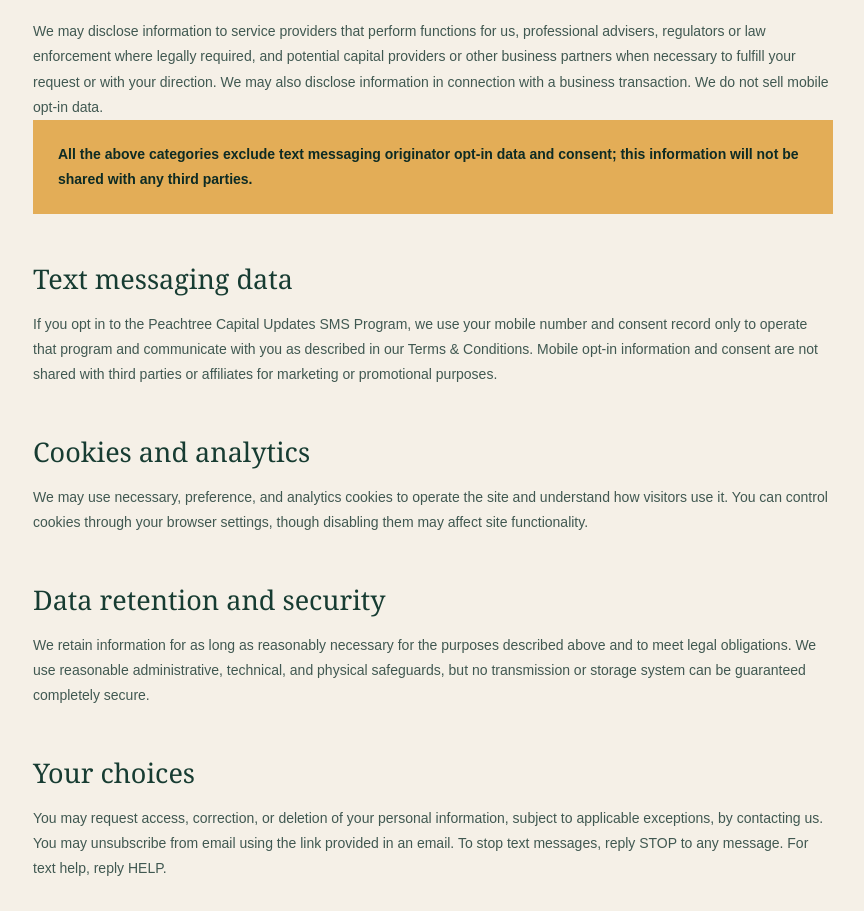
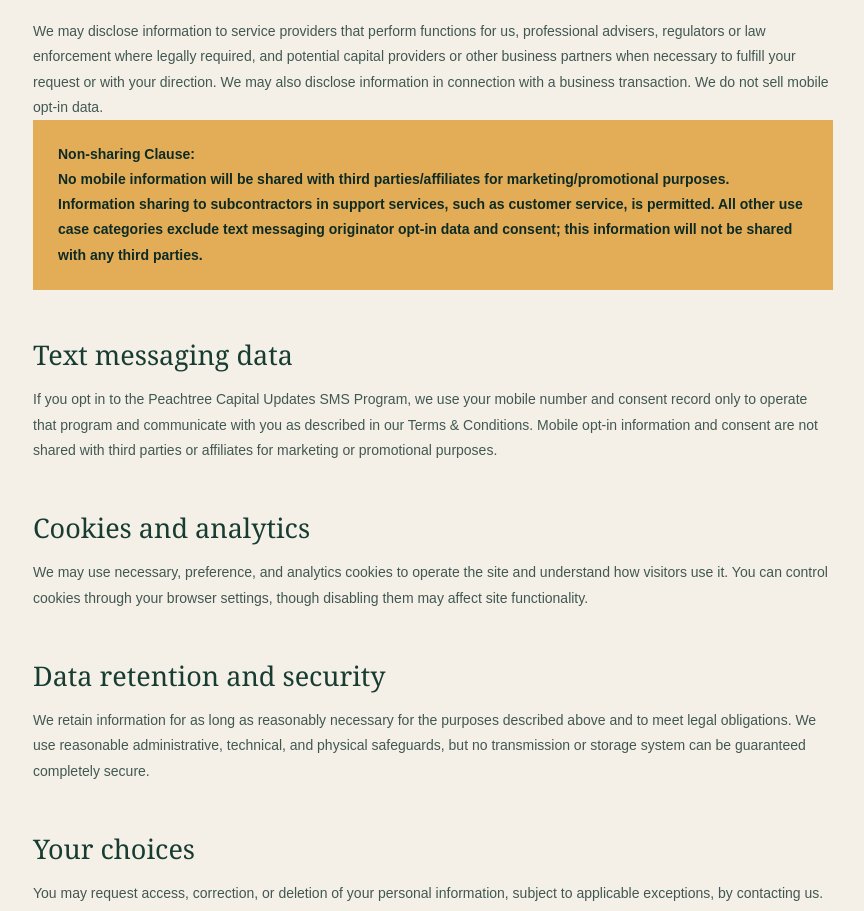
Before and after one commit to abdullahalmamun-dev/Specialistline_website, a Next.js app: page /privacy in a window 1280 px wide. Shown: the part 901-1812 px from the top of the page, without its empty margins (207-1071 px from the left). Built offline with nearby package versions, Linux system fonts and the light colour scheme.

Commit message:
Updated privacy policy

```diff
--- a/app/privacy/page.tsx
+++ b/app/privacy/page.tsx
@@ -4,7 +4,7 @@ export default function Privacy() {
   <h2>Information we collect</h2><p>We may collect information you provide directly, including your name, business name, email address, mobile telephone number, financing goals, business details, and the content of communications with us. We may also collect device, browser, IP address, referral, and website usage information through cookies and similar technologies.</p>
   <h2>How we use information</h2><p>We use information to respond to inquiries; provide financial consulting services; evaluate potential capital programs; connect you with appropriate service providers when you request or authorize it; operate and improve our website; maintain security; comply with law; and send communications, including text messages when you have separately opted in.</p>
   <h2>How we disclose information</h2><p>We may disclose information to service providers that perform functions for us, professional advisers, regulators or law enforcement where legally required, and potential capital providers or other business partners when necessary to fulfill your request or with your direction. We may also disclose information in connection with a business transaction. We do not sell mobile opt-in data.</p>
-  <p className="callout">All the above categories exclude text messaging originator opt-in data and consent; this information will not be shared with any third parties.</p>
+  <p className="callout"><strong>Non-sharing Clause:</strong><br />No mobile information will be shared with third parties/affiliates for marketing/promotional purposes. Information sharing to subcontractors in support services, such as customer service, is permitted. All other use case categories exclude text messaging originator opt-in data and consent; this information will not be shared with any third parties.</p>
   <h2>Text messaging data</h2><p>If you opt in to the Peachtree Capital Updates SMS Program, we use your mobile number and consent record only to operate that program and communicate with you as described in our Terms &amp; Conditions. Mobile opt-in information and consent are not shared with third parties or affiliates for marketing or promotional purposes.</p>
   <h2>Cookies and analytics</h2><p>We may use necessary, preference, and analytics cookies to operate the site and understand how visitors use it. You can control cookies through your browser settings, though disabling them may affect site functionality.</p>
   <h2>Data retention and security</h2><p>We retain information for as long as reasonably necessary for the purposes described above and to meet legal obligations. We use reasonable administrative, technical, and physical safeguards, but no transmission or storage system can be guaranteed completely secure.</p>
```
